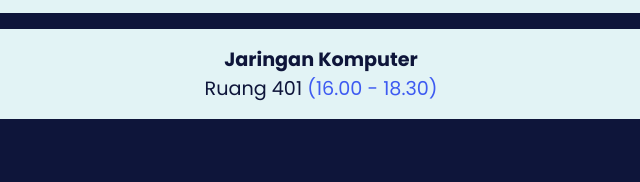
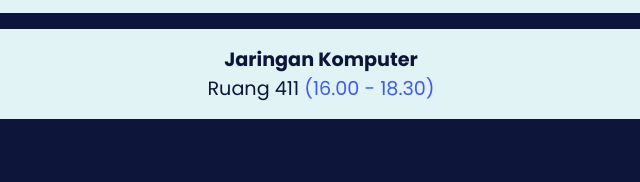
Before and after one commit to ivantendou/jadwal-kuliah, a plain HTML site: page index.html in a window 1280 px wide. Shown: the part 1397-1579 px from the top of the page, 319-959 px from the left. Drawn offline with Linux system fonts and the light colour scheme.

Commit message:
Update index.html

```diff
--- a/index.html
+++ b/index.html
@@ -52,7 +52,7 @@
 		</div>
 		<div class="course">
 			<p class="course-name">Jaringan Komputer</p>
-			<p>Ruang 401 <span>(16.00 - 18.30)</span></p>
+			<p>Ruang 411 <span>(16.00 - 18.30)</span></p>
 		</div>
 	</section>
 
```
